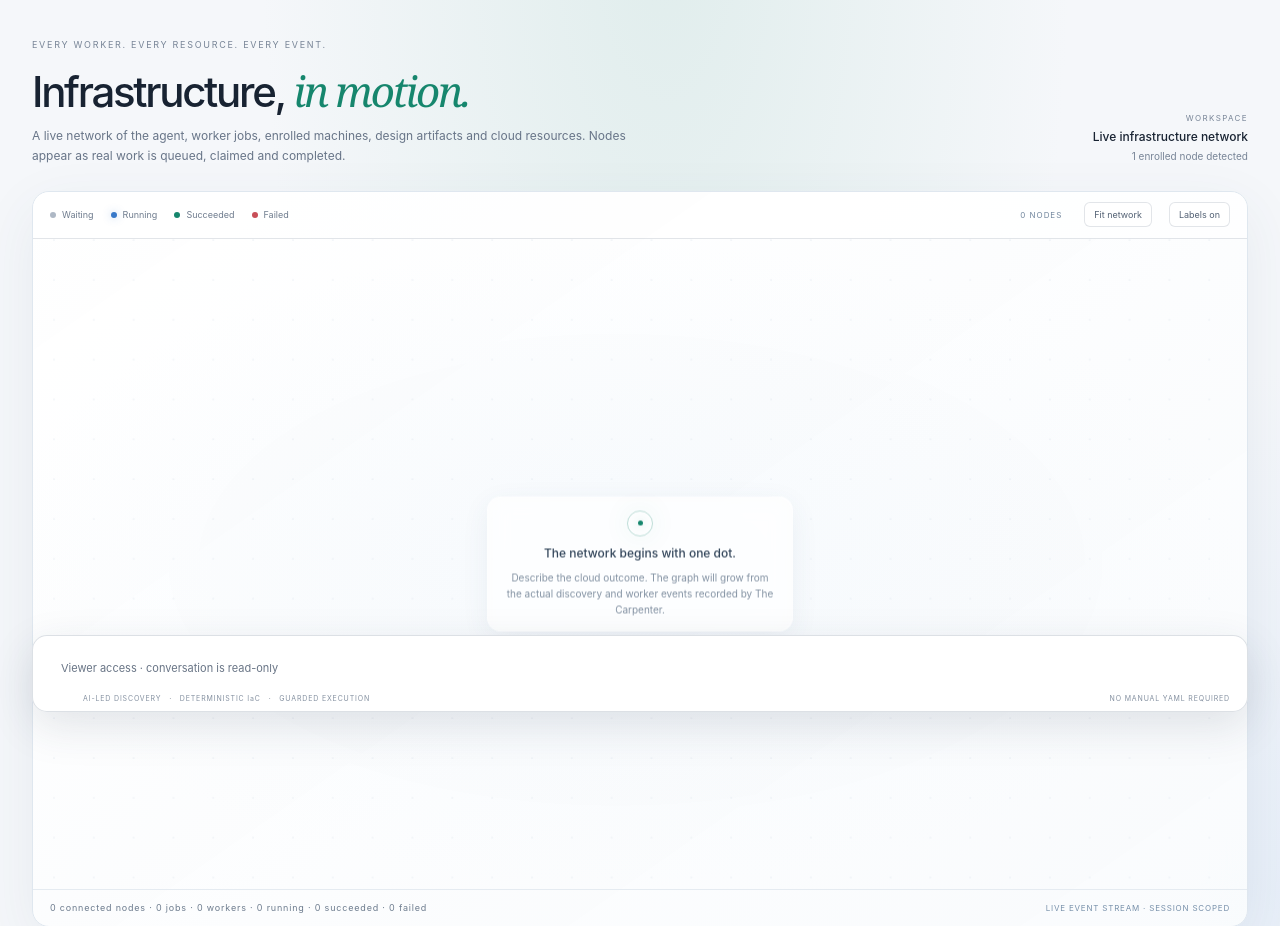
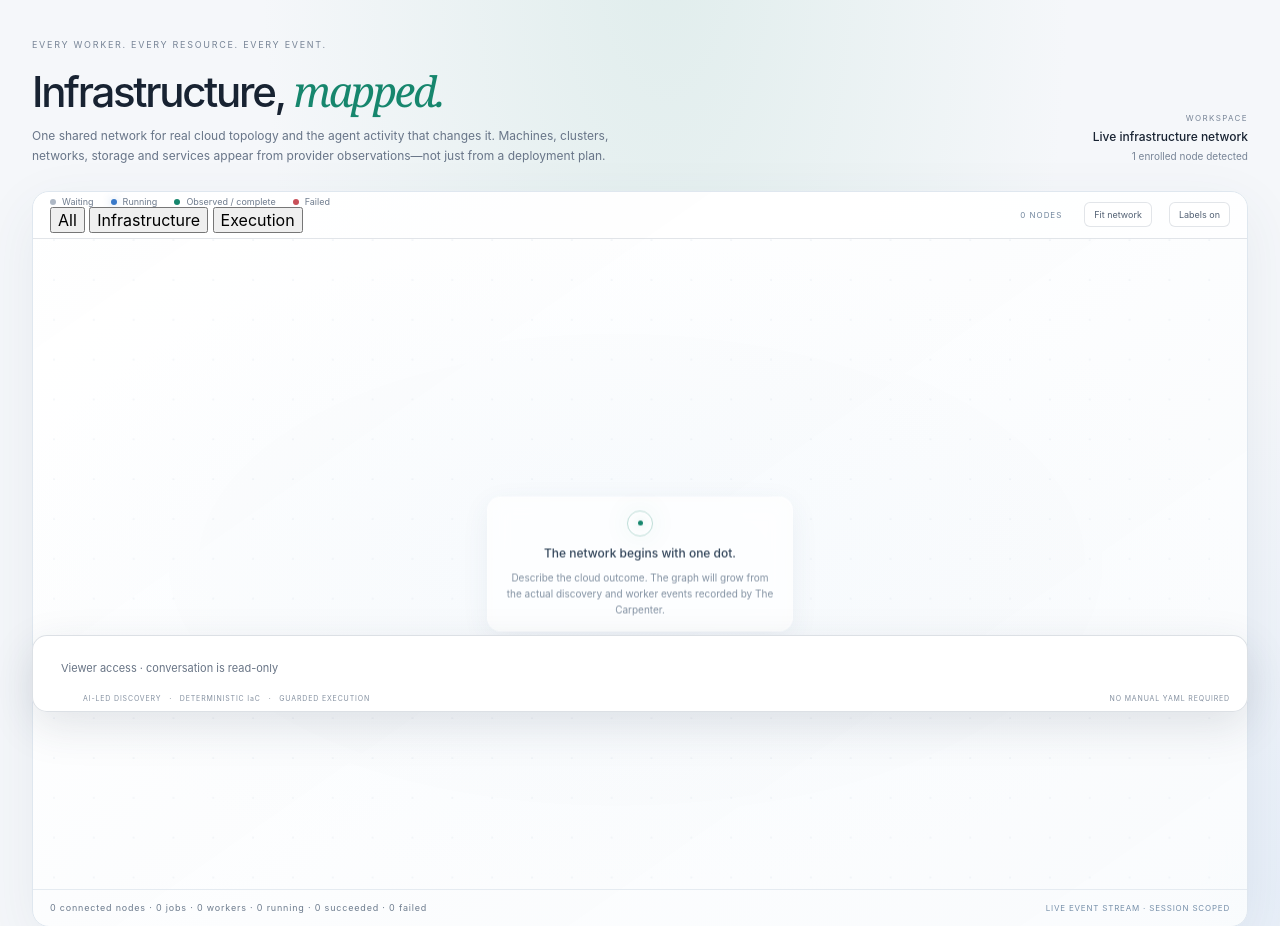
Before and after one commit to roime81/The-Carpenter, a FastAPI app: template backend/app/templates/index.html in a window 1280 px wide. Shown: the part 76-1002 px from the top of the page. Run offline with FastAPI, Linux system fonts and the light colour scheme; the template is opened without the code that fills it: most values are stand-ins (such as "Sample title", 1, 10 or a date in 2020); some libraries are stand-ins or nearby versions.

Commit message:
feat(ui): add infrastructure and execution graph filters

```diff
--- a/backend/app/templates/index.html
+++ b/backend/app/templates/index.html
@@ -28,19 +28,26 @@
     <section class="canvas-heading">
       <div>
         <div class="eyebrow">EVERY WORKER. EVERY RESOURCE. EVERY EVENT.</div>
-        <h1>Infrastructure, <em>in motion.</em></h1>
-        <p>A live network of the agent, worker jobs, enrolled machines, design artifacts and cloud resources. Nodes appear as real work is queued, claimed and completed.</p>
+        <h1>Infrastructure, <em>mapped.</em></h1>
+        <p>One shared network for real cloud topology and the agent activity that changes it. Machines, clusters, networks, storage and services appear from provider observations—not just from a deployment plan.</p>
       </div>
       <div class="canvas-meta"><span class="meta-label">WORKSPACE</span><strong id="deployment-name">Live infrastructure network</strong><span class="meta-sub">{{ agent_count }} enrolled node{% if agent_count != 1 %}s{% endif %} detected</span></div>
     </section>
 
     <section class="canvas-stage" aria-label="Live infrastructure network">
       <div class="canvas-toolbar">
-        <div class="canvas-legend">
-          <span><b class="legend-dot dot-idle"></b> Waiting</span>
-          <span><b class="legend-dot dot-active"></b> Running</span>
-          <span><b class="legend-dot dot-done"></b> Succeeded</span>
-          <span><b class="legend-dot dot-blocked"></b> Failed</span>
+        <div class="toolbar-left">
+          <div class="canvas-legend">
+            <span><b class="legend-dot dot-idle"></b> Waiting</span>
+            <span><b class="legend-dot dot-active"></b> Running</span>
+            <span><b class="legend-dot dot-done"></b> Observed / complete</span>
+            <span><b class="legend-dot dot-blocked"></b> Failed</span>
+          </div>
+          <div class="graph-filters" role="group" aria-label="Graph view">
+            <button type="button" class="graph-filter active" data-graph-filter="all" aria-pressed="true">All</button>
+            <button type="button" class="graph-filter" data-graph-filter="topology" aria-pressed="false">Infrastructure</button>
+            <button type="button" class="graph-filter" data-graph-filter="workflow" aria-pressed="false">Execution</button>
+          </div>
         </div>
         <div class="canvas-actions">
           <span class="stream-counter" id="stream-counter">0 NODES</span>
```
